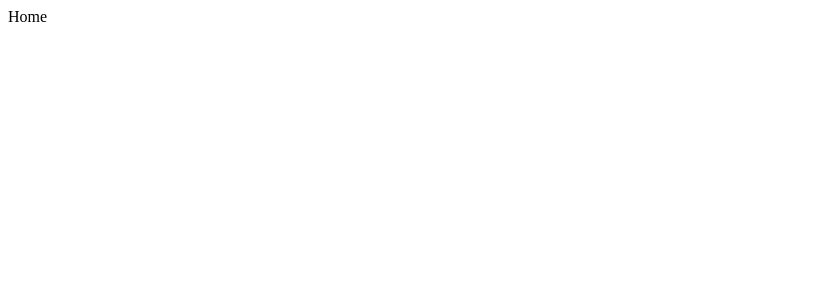
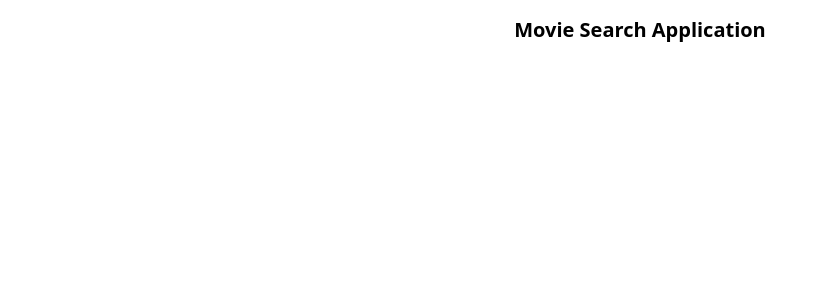
Before and after one commit to Gumexik/movie-app, a React (Vite) app: page / in a window 1280 px wide. Shown: the top 300 px of the page, without its empty margins (0-820 px from the left). Built offline with nearby package versions, Linux system fonts and the light colour scheme.

Commit message:
router provider moved to app.jsx

```diff
--- a/src/App.jsx
+++ b/src/App.jsx
@@ -1,35 +1,16 @@
-import { useState } from 'react'
-import reactLogo from './assets/react.svg'
-import viteLogo from '/vite.svg'
-import './App.css'
+import { RouterProvider, createBrowserRouter } from "react-router-dom";
+import Home from "./pages/Home";
+import "./index.css";
 
 function App() {
-  const [count, setCount] = useState(0)
+	const router = createBrowserRouter([
+		{
+			path: "/",
+			element: <Home />,
+		},
+	]);
 
-  return (
-    <>
-      <div>
-        <a href="https://vitejs.dev" target="_blank">
-          <img src={viteLogo} className="logo" alt="Vite logo" />
-        </a>
-        <a href="https://react.dev" target="_blank">
-          <img src={reactLogo} className="logo react" alt="React logo" />
-        </a>
-      </div>
-      <h1>Vite + React</h1>
-      <div className="card">
-        <button onClick={() => setCount((count) => count + 1)}>
-          count is {count}
-        </button>
-        <p>
-          Edit <code>src/App.jsx</code> and save to test HMR
-        </p>
-      </div>
-      <p className="read-the-docs">
-        Click on the Vite and React logos to learn more
-      </p>
-    </>
-  )
+	return <RouterProvider router={router} />;
 }
 
-export default App
+export default App;
--- a/src/main.jsx
+++ b/src/main.jsx
@@ -1,14 +1,9 @@
+import React from "react";
 import ReactDOM from "react-dom/client";
-import { RouterProvider, createBrowserRouter } from "react-router-dom";
-import Home from "./pages/Home.jsx";
-
-const router = createBrowserRouter([
-	{
-		path: "/",
-		element: <Home />,
-	},
-]);
+import App from "./App.jsx";
 
 ReactDOM.createRoot(document.getElementById("root")).render(
-	<RouterProvider router={router} />
+	<React.StrictMode>
+		<App />
+	</React.StrictMode>
 );
--- a/src/pages/Home.jsx
+++ b/src/pages/Home.jsx
@@ -1,5 +1,11 @@
 const Home = () => {
-	return <div>Home</div>;
+	return (
+		<div className='max-w-7xl mx-auto'>
+			<h1 className='p-4 text-center text-xl font-bold'>
+				Movie Search Application
+			</h1>
+		</div>
+	);
 };
 
 export default Home;
```
